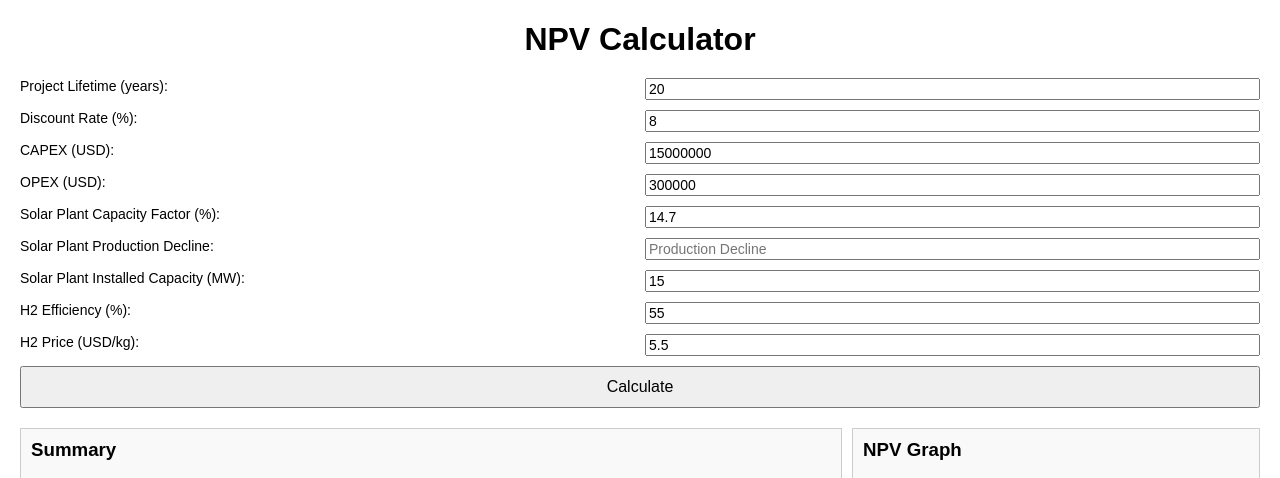
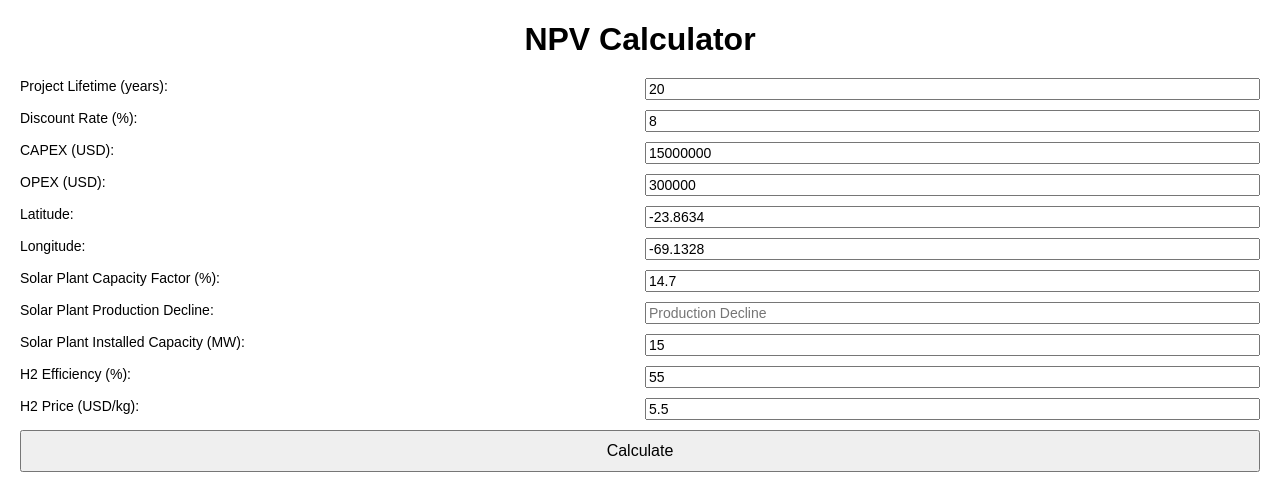
Before and after one commit to elmaxiboy/energy_economics_seminar, a Flask app: page / in a window 1280 px wide. Shown: the top 478 px of the page. Run offline with Flask 3, Linux system fonts and the light colour scheme; data that the repository does not hold is empty.

Commit message:
chore: added lat,long as input params

```diff
--- a/app.py
+++ b/app.py
@@ -26,9 +26,11 @@ def index():
         h2_price = float(request.form["h2_price"])
         cap_factor = float(request.form["cap_factor"])
         installed_cap = float(request.form["installed_cap"])
+        longitude = float(request.form["longitude"])
+        latitude = float(request.form["latitude"])
 
         global solar_plant
-        solar_plant = solar.solar(installed_cap,cap_factor)
+        solar_plant = solar.solar(installed_cap,cap_factor,latitude,longitude)
         h2_plant=hydrogen.hydrogen(h2_efficiency,h2_price)
 
         print(solar_plant)
--- a/static/charts.js
+++ b/static/charts.js
@@ -70,5 +70,5 @@
         .attr("y", -margin.left + 15)
         .attr("transform", "rotate(-90)")
         .attr("text-anchor", "middle")
-        .text("Radiation (kWh/m²)");
+        .text("Radiation (kWh/m²/day)");
 });
--- a/templates/index.html
+++ b/templates/index.html
@@ -23,6 +23,12 @@
 
         <label for="opex">OPEX (USD):</label>
         <input type="number" step="0.1" id="opex" name="opex" value="{{ inputs.opex }}" placeholder="OPEX (USD)" required>
+
+        <label for="latitude">Latitude:</label>
+        <input type="number" step="0.0001" id="latitude" name="latitude" value="{{ inputs.latitude }}" placeholder="Latitude" required>
+
+        <label for="longitude">Longitude:</label>
+        <input type="number" step="0.0001" id="longitude" name="longitude" value="{{ inputs.longitude }}" placeholder="Longitude" required>
 
         <label for="cap_factor">Solar Plant Capacity Factor (%):</label>
         <input type="number" step="0.1" id="cap_factor" name="cap_factor" value="{{ inputs.cap_factor }}" placeholder="Capacity Factor" required>
--- a/utils.py
+++ b/utils.py
@@ -13,7 +13,9 @@ default_values = {
         "h2_efficiency": 55,
         "h2_price": 5.5,
         "cap_factor":14.7,
-        "installed_cap":15
+        "installed_cap":15,
+        "latitude":-23.8634,
+        "longitude":-69.1328
     }
 
 def calculate_hydrogen_from_energy(mwh, efficiency):
```
Also changed, not shown: plant/solar.py (+3 -7 lines).
